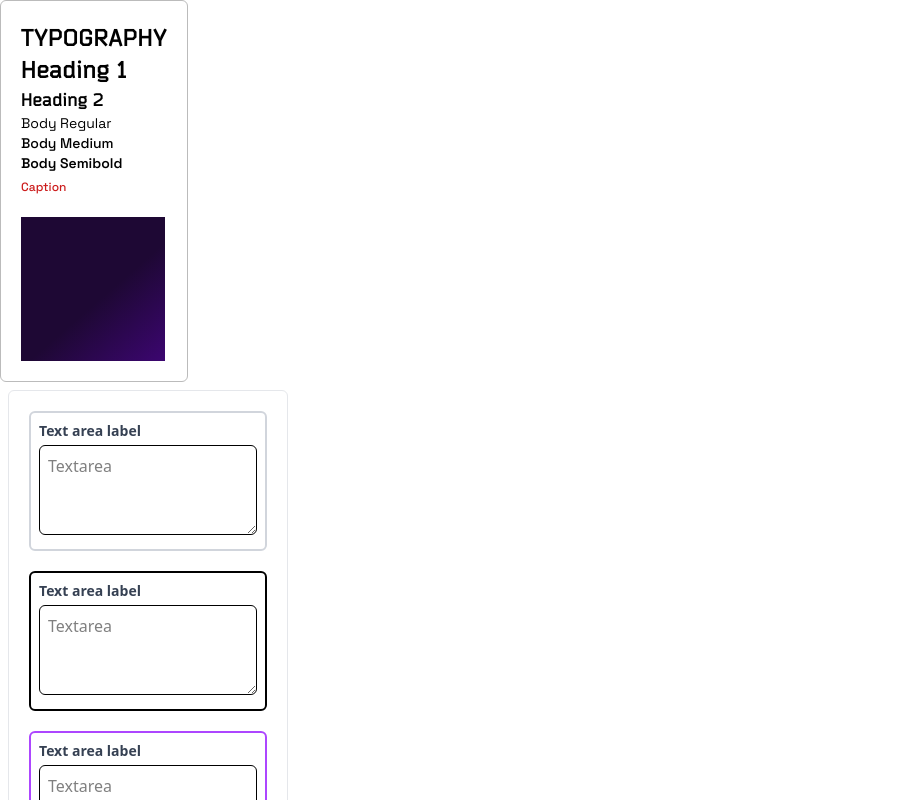
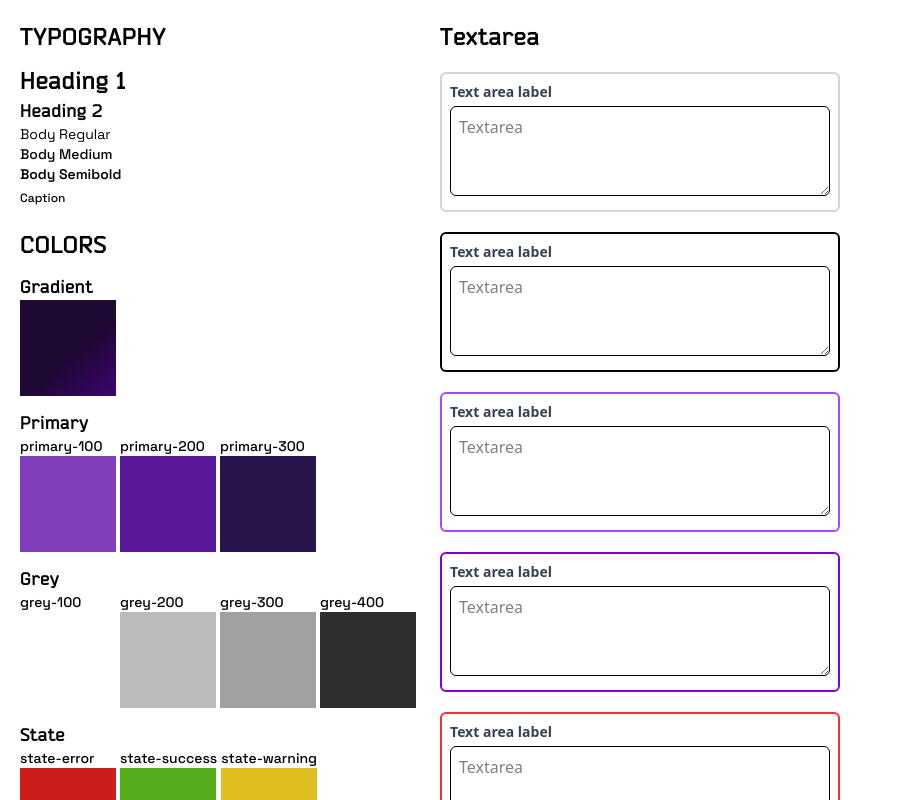
Before and after one commit to Warisaremou/design-system-course, a React (Vite) app: page / in a window 1280 px wide. Shown: the top 800 px of the page, without its empty margins (0-903 px from the left). Built offline with nearby package versions, Linux system fonts and the light colour scheme.

Commit message:
Fix: Design System

```diff
--- a/src/App.jsx
+++ b/src/App.jsx
@@ -2,9 +2,9 @@ import Textarea from "./components/Ui/textarea";
 
 function App() {
 	return (
+		<div className="grid grid-cols-3 p-5 gap-5 [&>div]:space-y-5">
 			<div>
-			<div className="p-5 border w-fit space-y-5 rounded-md border-grey-200">
-				<div>
+				<div className="flex flex-col gap-3">
 					<h1>TYPOGRAPHY</h1>
 					<div>
 						<h1>Heading 1</h1>
@@ -12,12 +12,75 @@ function App() {
 						<p className="body">Body Regular</p>
 						<p className="body-medium">Body Medium</p>
 						<p className="body-semibold">Body Semibold</p>
-						<span className="caption text-state-error">Caption</span>
+						<span className="caption">Caption</span>
 					</div>
 				</div>
-				<div className="size-36 bg-linear" />
+				<div className="flex flex-col gap-3">
+					<h1>COLORS</h1>
+					<div>
+						<h2>Gradient</h2>
+						<div className="size-24 bg-linear" />
 					</div>
-			<div className="p-5 m-2 border w-fit space-y-5 rounded-md border-gray-200">
+					<div>
+						<h2>Primary</h2>
+						<div className="flex gap-1">
+							<div>
+								<p className="body-medium">primary-100</p>
+								<div className="size-24 bg-primary-100" />
+							</div>
+							<div>
+								<p className="body-medium">primary-200</p>
+								<div className="size-24 bg-primary-200" />
+							</div>
+							<div>
+								<p className="body-medium">primary-300</p>
+								<div className="size-24 bg-primary-300" />
+							</div>
+						</div>
+					</div>
+					<div>
+						<h2>Grey</h2>
+						<div className="flex gap-1">
+							<div>
+								<p className="body-medium">grey-100</p>
+								<div className="size-24 bg-grey-100" />
+							</div>
+							<div>
+								<p className="body-medium">grey-200</p>
+								<div className="size-24 bg-grey-200" />
+							</div>
+							<div>
+								<p className="body-medium">grey-300</p>
+								<div className="size-24 bg-grey-300" />
+							</div>
+							<div>
+								<p className="body-medium">grey-400</p>
+								<div className="size-24 bg-grey-400" />
+							</div>
+						</div>
+					</div>
+					<div>
+						<h2>State</h2>
+						<div className="flex gap-1">
+							<div>
+								<p className="body-medium">state-error</p>
+								<div className="size-24 bg-state-error" />
+							</div>
+							<div>
+								<p className="body-medium">state-success</p>
+								<div className="size-24 bg-state-success" />
+							</div>
+							<div>
+								<p className="body-medium">state-warning</p>
+								<div className="size-24 bg-state-warning" />
+							</div>
+						</div>
+					</div>
+				</div>
+			</div>
+			<div>
+				<h1>Textarea</h1>
+				<div className="space-y-5">
 					<Textarea placeholder="Textarea" borderColor="border-gray-300" />
 					<Textarea placeholder="Textarea" borderColor="border-black" />
 					<Textarea placeholder="Textarea" borderColor="border-purple-500" />
@@ -27,6 +90,7 @@ function App() {
 					<Textarea placeholder="Textarea" borderColor="border-green-700" />
 				</div>
 			</div>
+		</div>
 	);
 }
 
--- a/src/index.css
+++ b/src/index.css
@@ -37,7 +37,7 @@
 	--color-grey-100: oklch(100% 0 0);
 	--color-grey-200: oklch(79.21% 0 0);
 	--color-grey-300: oklch(70.9% 0 0);
-	--color-grey-400: oklch(70.9% 0 0);
+	--color-grey-400: oklch(30.52% 0 0);
 
 	/* STATE */
 	--color-state-error: oklch(54.12% 0.207 27.82);
@@ -77,4 +77,12 @@
 	.bg-linear {
 		@apply bg-linear-(--linear);
 	}
+
+	* {
+		@apply m-0 box-border p-0;
+	}
+
+	body {
+		@apply min-h-screen bg-grey-100;
+	}
 }
```
Lines whose indentation alone changed are shown as unchanged.
